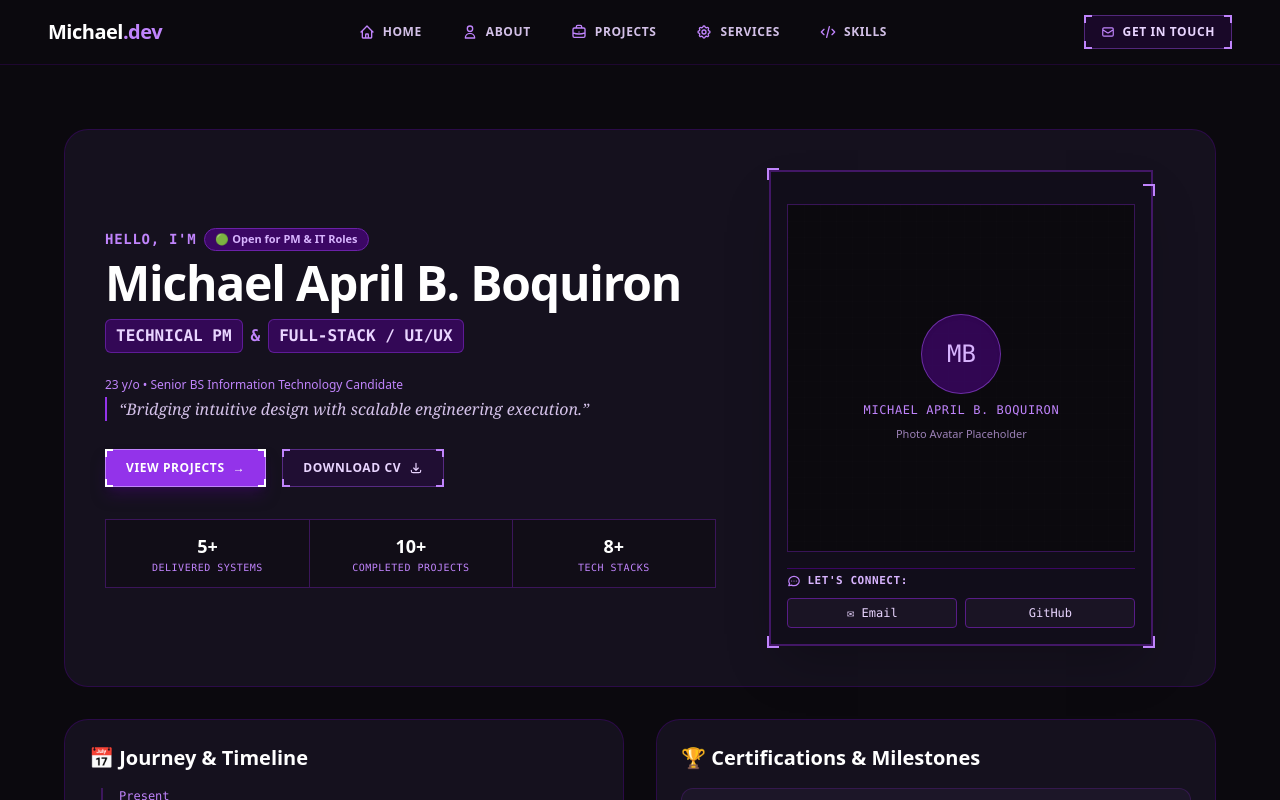
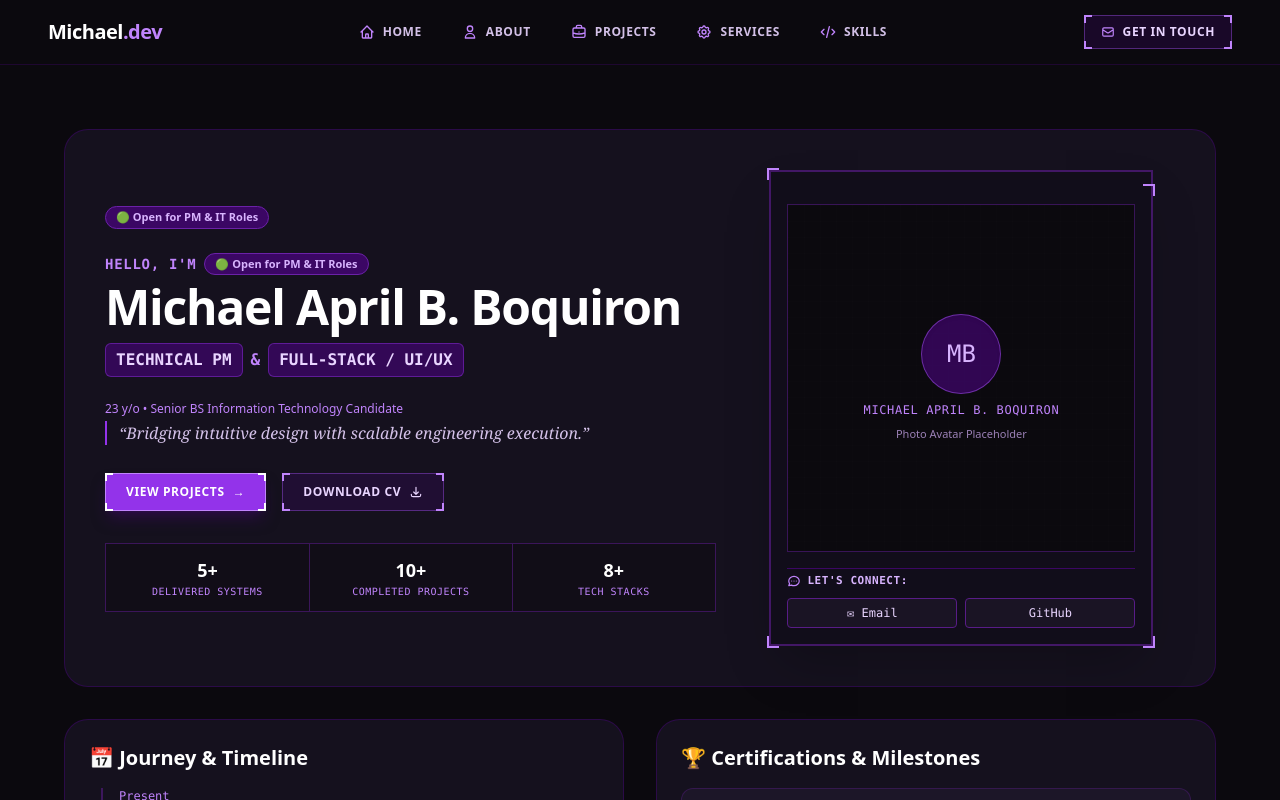
Before and after one commit to kashumadesu/Portfolio, a Next.js app: page / in a window 1280 px wide. Shown: the top 800 px of the page. Built offline with nearby package versions, Linux system fonts and the light colour scheme.

Commit message:
feat: redesign hero section into split tech-frame layout with stats and connect card

```diff
--- a/pages/index.js
+++ b/pages/index.js
@@ -33,6 +33,9 @@ export default function Home() {
 
             {/* Left Column: Bio, Titles, Action Buttons & Metrics */}
             <div className="lg:col-span-7 space-y-6">
+                <span className="inline-block px-2.5 py-0.5 bg-purple-950 text-purple-300 text-[11px] font-semibold rounded-full border border-purple-800">
+                    🟢 Open for PM & IT Roles
+                </span>
             <div className="space-y-2">
                 <div className="flex items-center gap-2">
                 <span className="text-sm font-mono text-purple-400 font-bold uppercase tracking-wider">HELLO, I&apos;M</span>
```
